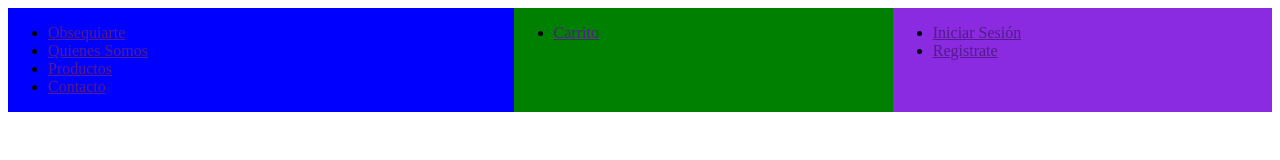
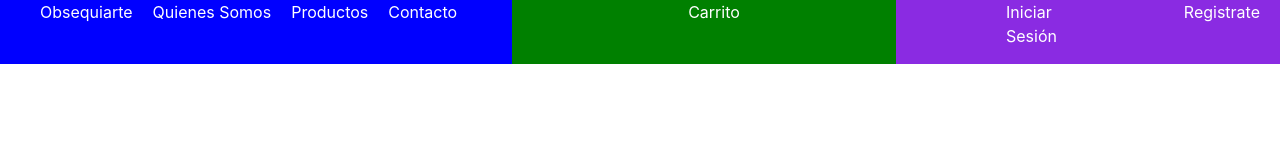
Before and after one commit to jhonatanbeltran/primerprevio-1151561, a plain HTML site: page index.html in a window 1280 px wide. Drawn offline with nearby package versions, Linux system fonts and the light colour scheme.

```diff
--- a/css/style.css
+++ b/css/style.css
@@ -1,4 +1,6 @@
-
+html body{
+    margin: 0;
+}
 
 .contenedor{
     background: red;
@@ -16,3 +18,25 @@
     background: blueviolet;
     width: 30%;
 }
+ul{
+    display: flex;
+
+}
+li{
+
+    list-style: none;
+
+}
+li a{
+    margin-right: 20px;
+    color: white;
+}
+.usuario-item{
+    padding-left: 70px;
+}
+.carrito-item{
+
+    margin-right: auto;
+    margin-left: auto;
+
+}
--- a/index.html
+++ b/index.html
@@ -4,6 +4,7 @@
     <meta charset="UTF-8">
     <meta name="viewport" content="width=device-width, initial-scale=1.0">
     <link rel="stylesheet" href="css/style.css">
+    <link rel="stylesheet" href="https://stackpath.bootstrapcdn.com/bootstrap/4.4.1/css/bootstrap.min.css" integrity="sha384-Vkoo8x4CGsO3+Hhxv8T/Q5PaXtkKtu6ug5TOeNV6gBiFeWPGFN9MuhOf23Q9Ifjh" crossorigin="anonymous">
     <title>Obsequiarte</title>
 </head>
 <body>
@@ -12,10 +13,10 @@
             <nav>
 
                <ul>
-                   <li> <a href="">Obsequiarte</a></li>
-                   <li> <a href="">Quienes Somos</a></li>
-                   <li> <a href="">Productos</a></li>
-                   <li> <a href="">Contacto</a></li>
+                   <li class="header-seleccion"> <a href="">Obsequiarte</a></li>
+                   <li class="header-seleccion"> <a href="">Quienes Somos</a></li>
+                   <li class="header-seleccion"> <a href="">Productos</a></li>
+                   <li class="header-seleccion"> <a href="">Contacto</a></li>
                </ul>
 
             </nav>
@@ -25,7 +26,7 @@
             <nav>
 
                 <ul>
-                    <li> <a href="">Carrito</a></li>
+                    <li class="carrito-item"> <a href="">Carrito</a></li>
 
 
                 </ul>
@@ -37,8 +38,8 @@
             <nav>
 
                 <ul>
-                    <li> <a href="">Iniciar Sesión</a></li>
-                    <li> <a href="">Registrate</a></li>
+                    <li class="usuario-item"> <a href="">Iniciar Sesión</a></li>
+                    <li class="usuario-item"> <a href="">Registrate</a></li>
 
                 </ul>
 
@@ -48,5 +49,9 @@
 
     </header>
 
+
+    <script src="https://code.jquery.com/jquery-3.4.1.slim.min.js" integrity="sha384-J6qa4849blE2+poT4WnyKhv5vZF5SrPo0iEjwBvKU7imGFAV0wwj1yYfoRSJoZ+n" crossorigin="anonymous"></script>
+    <script src="https://cdn.jsdelivr.net/npm/popper.js@1.16.0/dist/umd/popper.min.js" integrity="sha384-Q6E9RHvbIyZFJoft+2mJbHaEWldlvI9IOYy5n3zV9zzTtmI3UksdQRVvoxMfooAo" crossorigin="anonymous"></script>
+    <script src="https://stackpath.bootstrapcdn.com/bootstrap/4.4.1/js/bootstrap.min.js" integrity="sha384-wfSDF2E50Y2D1uUdj0O3uMBJnjuUD4Ih7YwaYd1iqfktj0Uod8GCExl3Og8ifwB6" crossorigin="anonymous"></script>
 </body>
 </html>
```
